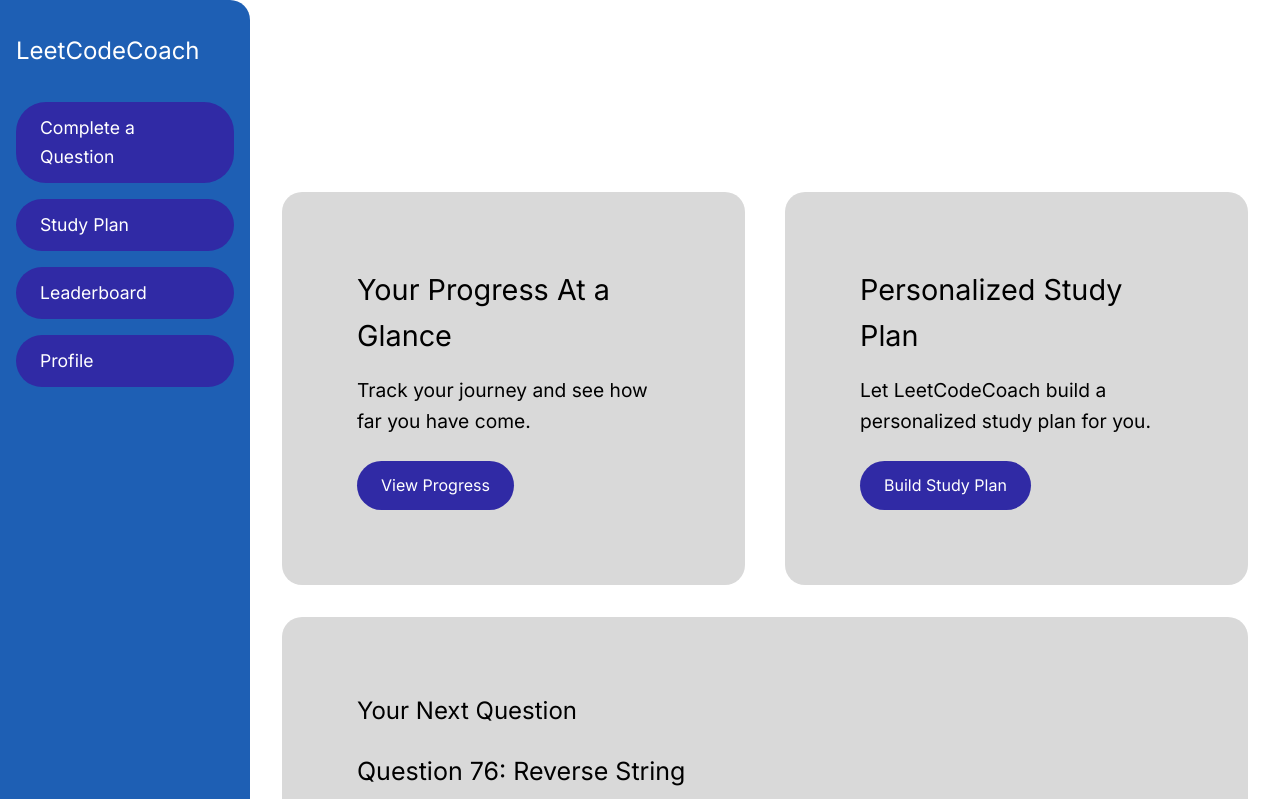
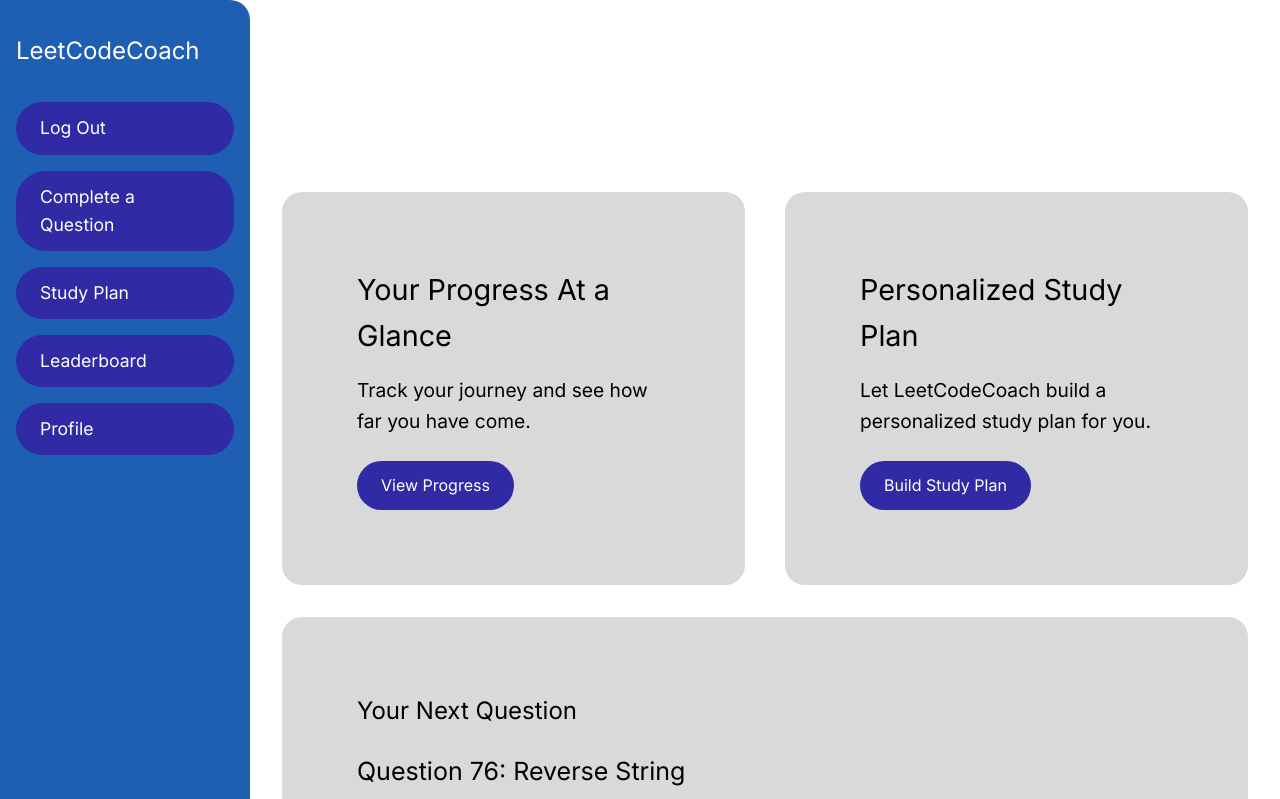
Before and after one commit to Arjun-Kaimal/CS-3354, a Vue app in the folder Project/LeetCodeCoach/: page /dashboard in a window 1280 px wide. Shown: the top 799 px of the page. Built offline with nearby package versions, Linux system fonts and the light colour scheme; no server answers; sample sign-in values are in the browser's storage; the HTML template or start-up script is replaced by a standard one.

Commit message:
Update Dashboard.vue
added a logout button

```diff
--- a/Project/LeetCodeCoach/src/pages/Dashboard.vue
+++ b/Project/LeetCodeCoach/src/pages/Dashboard.vue
@@ -3,6 +3,9 @@
     <aside class="sidebar">
       <h2>LeetCodeCoach</h2>
       <nav>
+        <router-link to="/" class="button">
+          <span>Log Out</span>
+      </router-link>
         <router-link to="/completequestion" class="button">
           <span>Complete a Question</span>
         </router-link>
```
